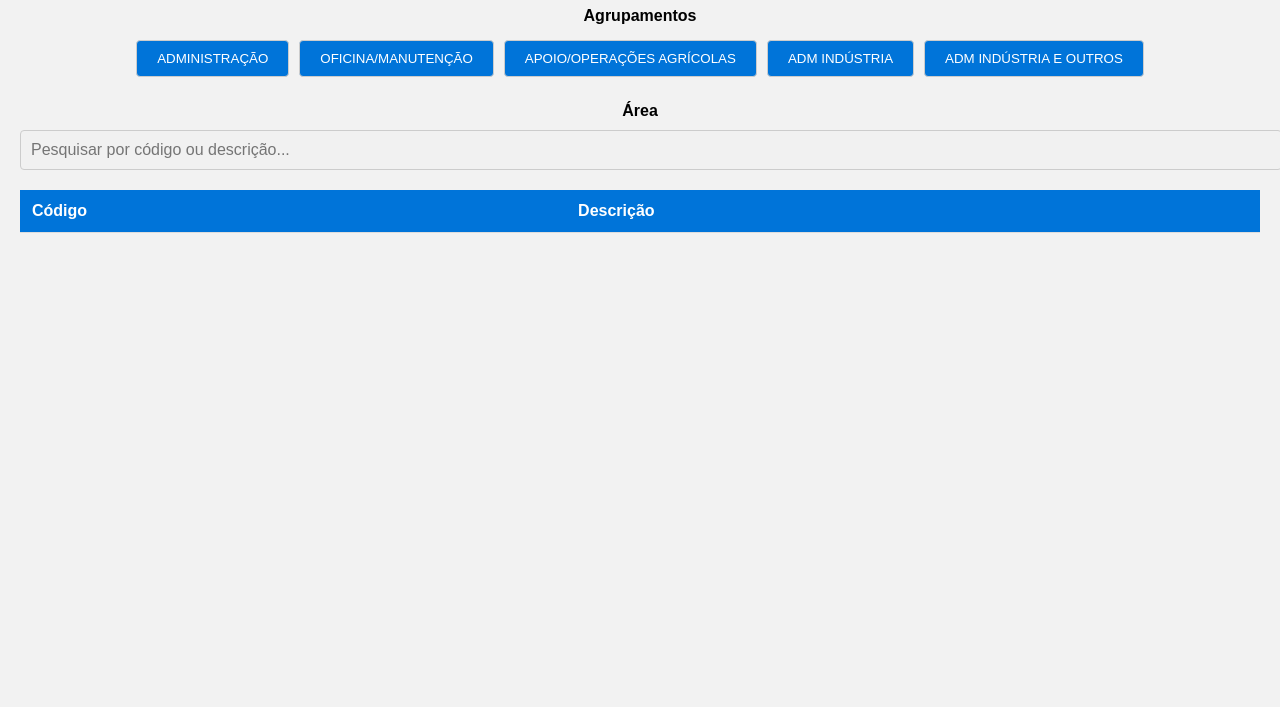
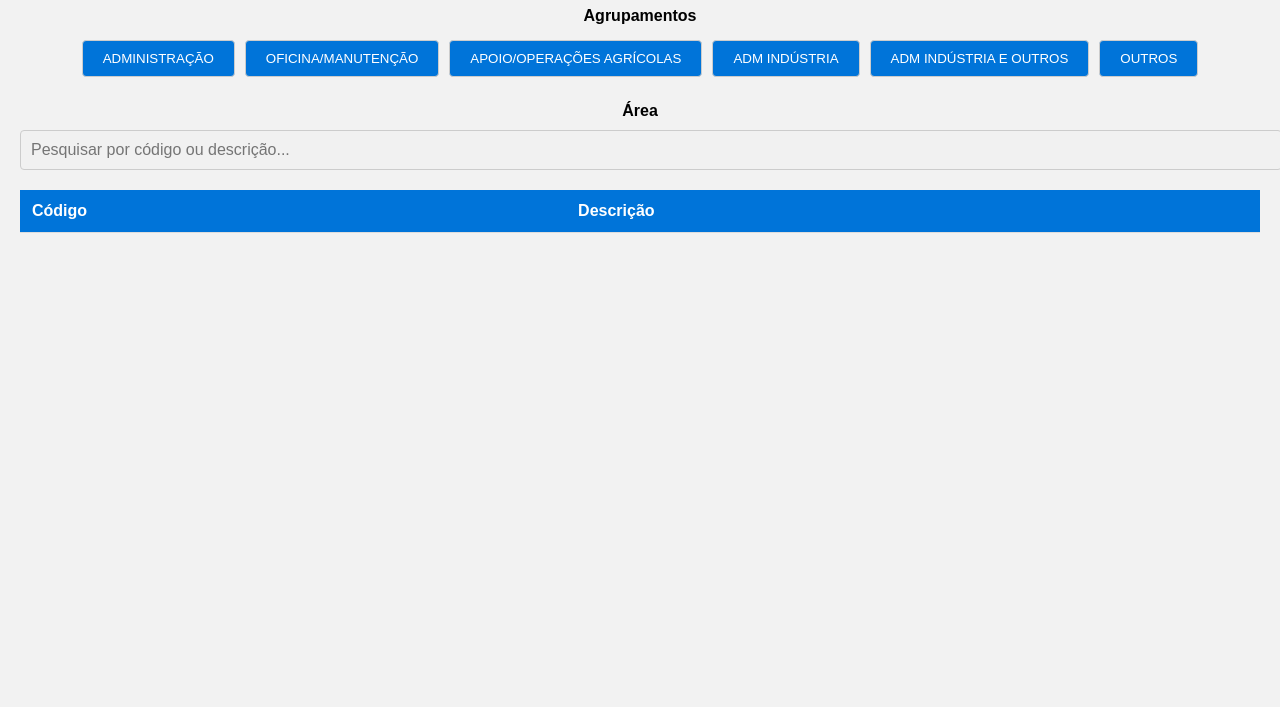
Before and after one commit to FalconZi/consulta-centro-de-custo, a plain HTML site: page index.html in a window 1280 px wide. Shown: the part 93-800 px from the top of the page. Drawn offline with Linux system fonts and the light colour scheme; no server answers.

Commit message:
Update index.html

```diff
--- a/index.html
+++ b/index.html
@@ -141,14 +141,16 @@
       const agrupamentos = Array.from(new Set(dados.map(item => item.agrupamento_da_area)));
       const agrupamentoButtonsContainer = document.getElementById("agrupamentoButtons");
 
-      // Ordem dos agrupamentos conforme solicitado
+      // Ordem dos agrupamentos conforme solicitado, com "OUTROS" no final
       const agrupamentosOrdenados = [
         "ADMINISTRAÇÃO",
         "OFICINA/MANUTENÇÃO",
-        "APOIO/OPERAÇÕES AGRÍCOLAS"
+        "APOIO/OPERAÇÕES AGRÍCOLAS",
+        "ADM INDÚSTRIA",
+        "ADM INDÚSTRIA E OUTROS"
       ];
 
-      const agrupamentoOutros = ["ADM INDÚSTRIA", "ADM INDÚSTRIA E OUTROS"];
+      const agrupamentoOutros = ["OUTROS"];
 
       // Garantir que todos os agrupamentos, incluindo os não mencionados, sejam exibidos
       const agrupamentosUnicos = agrupamentosOrdenados.concat(
@@ -204,7 +206,7 @@
         agrupamentoButtonsContainer.appendChild(button);
       });
 
-      // Adicionar os botões para o agrupamento "ADM INDÚSTRIA" e "ADM INDÚSTRIA E OUTROS"
+      // Adicionar os botões para o agrupamento "OUTROS" separadamente
       agrupamentoOutros.forEach(agrupamento => {
         const button = document.createElement("button");
         button.textContent = agrupamento;
```
